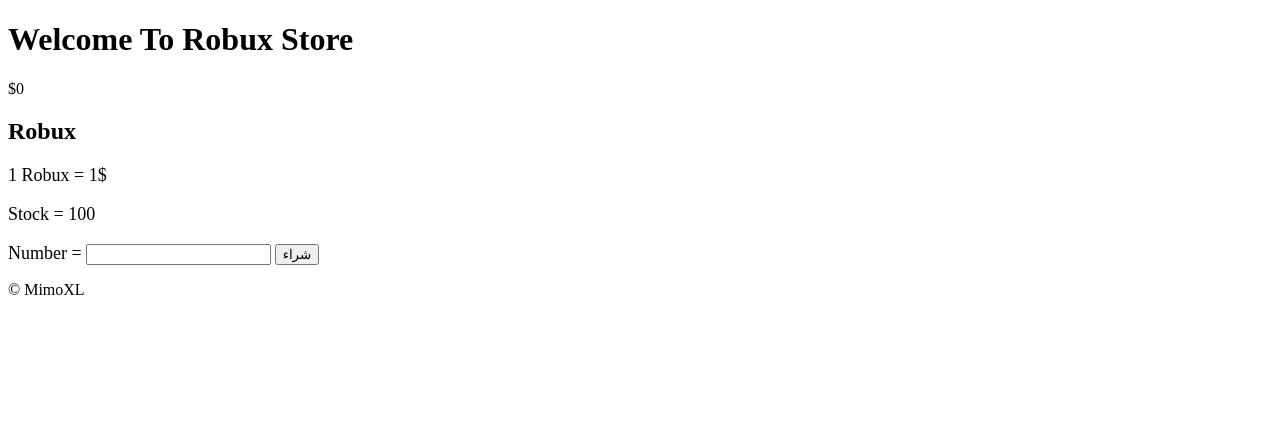
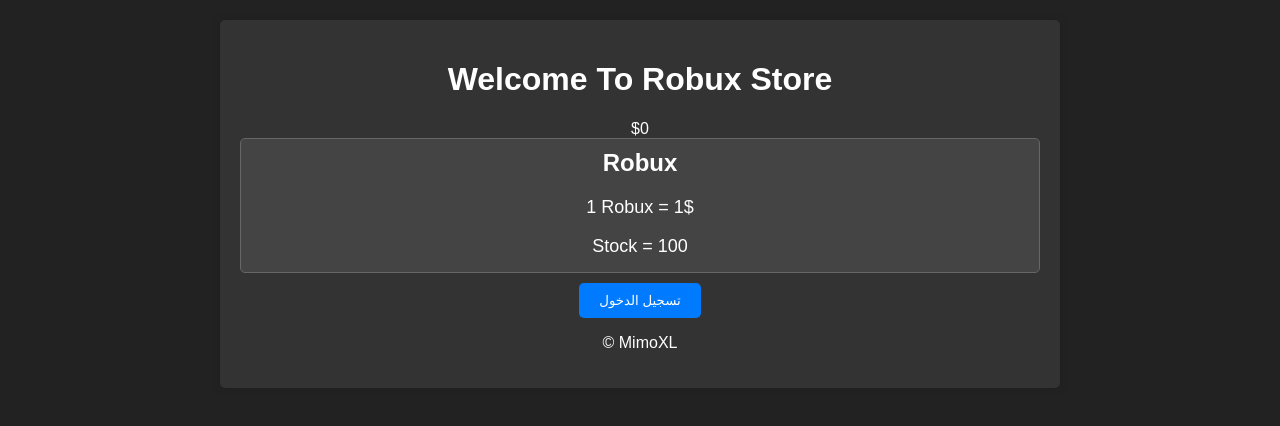
Before and after one commit to RobloxStore/Robux-S, a plain HTML site: page index.html in a window 1280 px wide. Drawn offline with Linux system fonts and the light colour scheme.

Commit message:
Add files via upload

```diff
--- a/index.html
+++ b/index.html
@@ -4,26 +4,9 @@
     <meta charset="UTF-8">
     <meta name="viewport" content="width=device-width, initial-scale=1.0">
     <title>Robux Store</title>
-    <style>
-        /* أسلوب CSS الحالي */
-        /* يمكنك تحديثه حسب تفضيلاتك */
-
-        /* نمط العرض للوصول إلى تسجيل الدخول */
-        .login-link {
-            position: absolute;
-            top: 10px;
-            left: 10px;
-            color: #fff;
-            text-decoration: none;
-            font-size: 18px;
-        }
-    </style>
+    <link rel="stylesheet" href="style.css">
 </head>
 <body>
-    <!-- رابط تسجيل الدخول -->
-    <a class="login-link" href="https://discord.com/login">Login with Discord</a>
-
-    <!-- محتوى الصفحة -->
     <div class="container">
         <h1>Welcome To Robux Store</h1>
 
@@ -36,17 +19,12 @@
             <p style="font-size: large;">Stock = 100</p>
         </div>
 
-        <form class="buy-form">
-            <label for="quantity" style="font-size: large;">Number =</label>
-            <input type="number" id="quantity" name="quantity" required>
-            <button type="submit">شراء</button>
-        </form>
+        <!-- زر تسجيل الدخول -->
+        <button onclick="login()">تسجيل الدخول</button>
+
         <p>&copy; MimoXL</p>
     </div>
 
-    <script>
-        // عرض عدد العملات
-        document.getElementById('currency-count').textContent = localStorage.getItem('robuxCount') || 0;
-    </script>
+    <script src="script.js"></script>
 </body>
 </html>
--- a/script.js
+++ b/script.js
@@ -1,2 +1,8 @@
 // عرض عدد العملات
 document.getElementById('currency-count').textContent = localStorage.getItem('robuxCount') || 0;
+
+// دالة تنفذ عند النقر على زر تسجيل الدخول
+function login() {
+    // قم بتغيير الرابط لتوجيه المستخدم إلى تسجيل الدخول بالديسكورد
+    window.location.href = 'https://discord.com/oauth2/authorize?client_id=1221219985985241178&redirect_uri=https%3A%2F%2Frobloxstore.github.io%2FRobux-S%2Flogin&response_type=code&scope=identify%20email';
+}
--- a/style.css
+++ b/style.css
@@ -14,6 +14,7 @@ body {
     border-radius: 5px;
     box-shadow: 0 0 10px rgba(0, 0, 0, 0.1);
     position: relative;
+    text-align: center; /* توسيط المحتوى */
 }
 
 h1 {
@@ -36,19 +37,7 @@ h1 {
     margin-bottom: 5px;
 }
 
-.buy-form {
-    margin-top: 20px;
-}
-
-.buy-form input {
-    padding: 10px;
-    margin-right: 10px;
-    background-color: #666;
-    color: #fff;
-    border: 1px solid #333;
-}
-
-.buy-form button {
+button {
     padding: 10px 20px;
     background-color: #007bff;
     color: #fff;
@@ -57,21 +46,10 @@ h1 {
     cursor: pointer;
 }
 
-.buy-form button:hover {
+button:hover {
     background-color: #0056b3;
 }
 
-.buy-form button:active {
+button:active {
     background-color: #004080;
 }
-
-/* نمط العرض لعدد العملات */
-#currency {
-    position: absolute;
-    top: 20px;
-    left: 20px;
-    padding: 5px 30px;
-    background-color: #007bff;
-    color: #fff;
-    border-radius: 5px;
-}
```
